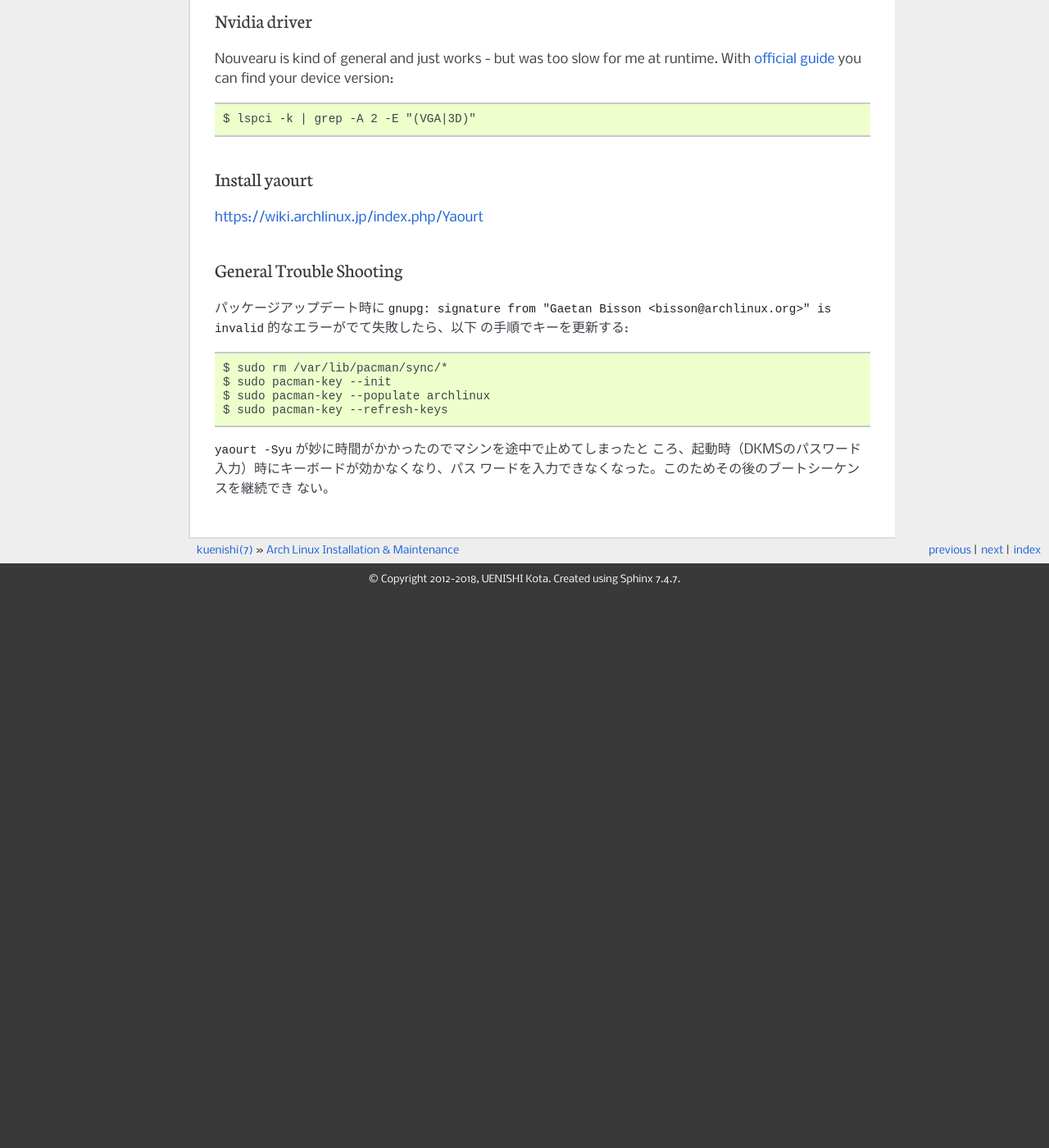
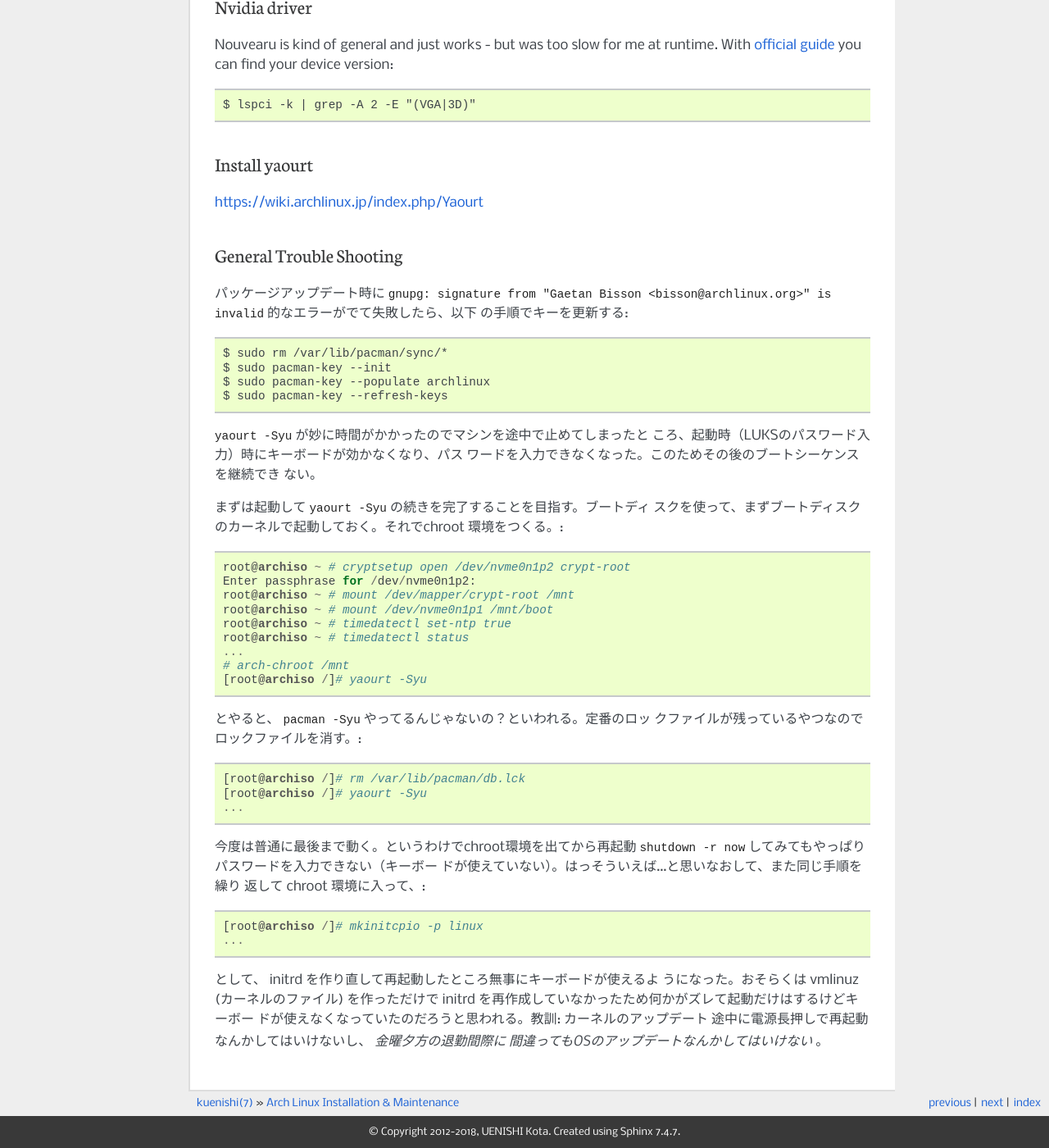
Before and after one commit to kuenishi/mywebsite, a Sphinx documentation site: the page built from source/memo/arch.rst, in a window 1280 px wide and 1400 px high, scrolled down 13286 px. Shown: the whole window at 82% size. Built offline with Sphinx 7.4.7, drawn with Linux system fonts in a browser that asks for light colours; before the commit the page ends 14012 px from its top, so only the background shows below that.

Commit message:
Fixed my Arch

```diff
--- a/source/memo/arch.rst
+++ b/source/memo/arch.rst
@@ -713,6 +712,42 @@ Fix kernel or other files 2018/4/6
 ++++++++++++++++++++++++++++++++++
 
 ``yaourt -Syu`` が妙に時間がかかったのでマシンを途中で止めてしまったと
-ころ、起動時（DKMSのパスワード入力）時にキーボードが効かなくなり、パス
+ころ、起動時（LUKSのパスワード入力）時にキーボードが効かなくなり、パス
 ワードを入力できなくなった。このためその後のブートシーケンスを継続でき
 ない。
+
+まずは起動して ``yaourt -Syu`` の続きを完了することを目指す。ブートディ
+スクを使って、まずブートディスクのカーネルで起動しておく。それでchroot
+環境をつくる。::
+
+  root@archiso ~ # cryptsetup open /dev/nvme0n1p2 crypt-root
+  Enter passphrase for /dev/nvme0n1p2:
+  root@archiso ~ # mount /dev/mapper/crypt-root /mnt
+  root@archiso ~ # mount /dev/nvme0n1p1 /mnt/boot
+  root@archiso ~ # timedatectl set-ntp true
+  root@archiso ~ # timedatectl status
+  ...
+  # arch-chroot /mnt
+  [root@archiso /]# yaourt -Syu
+
+とやると、 ``pacman -Syu`` やってるんじゃないの？といわれる。定番のロッ
+クファイルが残っているやつなのでロックファイルを消す。::
+
+  [root@archiso /]# rm /var/lib/pacman/db.lck
+  [root@archiso /]# yaourt -Syu
+  ...
+
+今度は普通に最後まで動く。というわけでchroot環境を出てから再起動
+``shutdown -r now`` してみてもやっぱりパスワードを入力できない（キーボー
+ドが使えていない）。はっそういえば…と思いなおして、また同じ手順を繰り
+返して chroot 環境に入って、::
+
+  [root@archiso /]# mkinitcpio -p linux
+  ...
+
+として、 initrd を作り直して再起動したところ無事にキーボードが使えるよ
+うになった。おそらくは vmlinuz (カーネルのファイル) を作っただけで
+initrd を再作成していなかったため何かがズレて起動だけはするけどキーボー
+ドが使えなくなっていたのだろうと思われる。教訓: カーネルのアップデート
+途中に電源長押しで再起動なんかしてはいけないし、 *金曜夕方の退勤間際に
+間違ってもOSのアップデートなんかしてはいけない* 。
```
Also changed, not shown: other parts of source/memo/arch.rst (+0 -1 lines).
